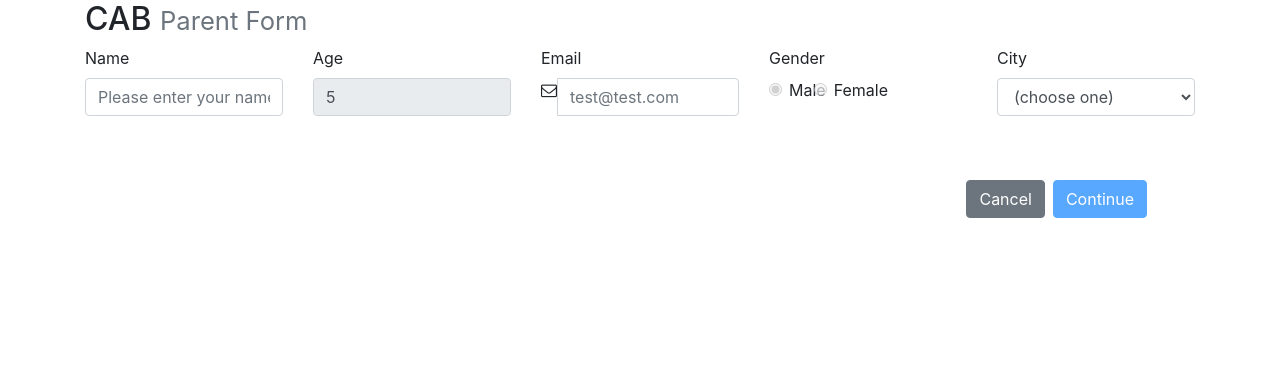
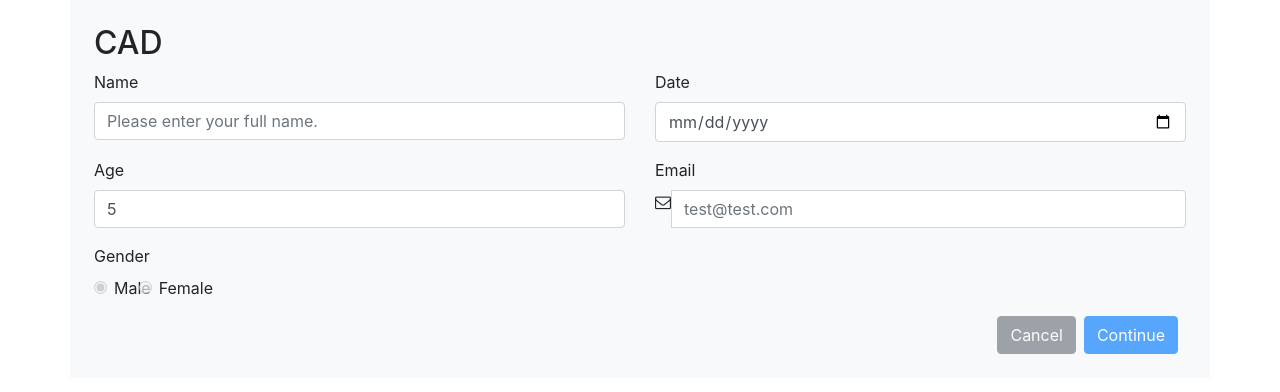
Before and after one commit to resonar09/Angular-Dynamic-Forms, an Angular app: page / in a window 1280 px wide. Shown: the top 392 px of the page. Built offline with nearby package versions, Linux system fonts and the light colour scheme.

Commit message:
Add buttons to model

```diff
--- a/src/app/app.component.ts
+++ b/src/app/app.component.ts
@@ -14,7 +14,7 @@ export class AppComponent {
   title;
 
   constructor() {
-    this.object = CAB;
+    this.object = CAD;
     //this.title = CAB.settings.title;
   }
 }
--- a/src/app/components/dynamic-form/dynamic-form.component.html
+++ b/src/app/components/dynamic-form/dynamic-form.component.html
@@ -1,7 +1,8 @@
-<div class="container">
+<div class="container p-4" [ngClass]="background">
   <h2>{{title}}
     <small class="text-muted">{{subtitle}}</small>
   </h2>
+
   <form novalidate (ngSubmit)="onSubmit(form.value)" [formGroup]="form">
     <div [ngClass]="row">
       <div *ngFor="let control of objectControls" class="" [ngClass]="(control.size) ? control.size : col">
@@ -9,8 +10,12 @@
 
           <label [attr.for]="control">{{control.label}}</label>
           <div [ngSwitch]="control.type">
-            <input *ngSwitchCase="'text'" class="form-control" [formControlName]="control.key" [id]="control.key" [type]="control.type" [placeholder]="control.placeholder"
-              [readonly]="control.readOnly">
+            <input *ngSwitchCase="'text'" class="form-control" [formControlName]="control.key" [id]="control.key" [type]="control.type"
+              [placeholder]="control.placeholder" [readonly]="control.readOnly">
+            <input *ngSwitchCase="'number'" class="form-control" [formControlName]="control.key" [id]="control.key" [type]="control.type"
+              [placeholder]="control.placeholder" [readonly]="control.readOnly">
+            <input *ngSwitchCase="'date'" class="form-control" [formControlName]="control.key" [id]="control.key" [type]="control.type"
+              [placeholder]="control.placeholder" [readonly]="control.readOnly">
             <div *ngSwitchCase="'email'" class="input-group">
               <span class="input-group-addon" id="sizing-addon1">
                 <i class="fa fa-envelope-o" aria-hidden="true"></i>
@@ -47,10 +52,11 @@
         </div>
       </div>
     </div>
-    <div class="p-5">
-      <button [disabled]="!form.valid" type="submit" class="btn btn-primary float-right ">Continue</button>
-      <button type="cancel" class="btn btn-secondary float-right mr-2">Cancel</button>
+    <div class="d-flex flex-row-reverse">
+    <div *ngFor="let button of objectButtons" class="mr-2">
+          <button [disabled]="!form.valid" [type]="button.type" class="btn" [ngClass]="button.class">{{button.label}}</button>
     </div>
+  </div>
   </form>
   <div *ngIf="debug">
     <hr />
--- a/src/app/components/dynamic-form/dynamic-form.component.ts
+++ b/src/app/components/dynamic-form/dynamic-form.component.ts
@@ -26,9 +26,11 @@ export class DynamicFormComponent implements OnInit {
   form: FormGroup;
   objectProps;
   objectControls;
+  objectButtons;
   objectValidationCustom;
   objectKeys = Object.keys;
   title: string = "";
+  background: string = "";
   subtitle: string = "";
   debug: boolean = false;
   layout: string = "";
@@ -49,7 +51,10 @@ export class DynamicFormComponent implements OnInit {
       .map(prop => {
         return Object.assign({}, { key: prop }, this.dataObject.controls[prop]);
       });
-    console.log(this.objectControls);
+      this.objectButtons = Object.keys(this.dataObject.buttons)
+      .map(prop => {
+        return Object.assign({}, { key: prop }, this.dataObject.buttons[prop]);
+      });
     // setup the form
     const formGroup = {};
 
@@ -57,6 +62,7 @@ export class DynamicFormComponent implements OnInit {
     this.debug = this.dataObject['settings'].debug;
     this.subtitle = this.dataObject['settings'].subtitle;
     this.layout = this.dataObject['settings'].layout;
+    this.background = this.dataObject['settings'].background;
 
     if (this.layout === 'inline') {
       this.row = 'row';
--- a/src/app/models/CAD.ts
+++ b/src/app/models/CAD.ts
@@ -9,6 +9,7 @@ export const CAD = {
     label: 'Settings',
     title: 'CAD',
     // subtitle: '',
+    background: 'bg-light',
     debug: false,
     layout: 'two-column'
   },
@@ -22,11 +23,20 @@ export const CAD = {
         required: true
       }
     },
+    date: {
+      label: 'Date',
+      value: '',
+      placeholder: '__/__/____',
+      type: 'date',
+      validation: {
+        required: true
+      }
+    },
     age: {
       label: 'Age',
       value: 5,
-      type: 'text',
-      readOnly: true,
+      type: 'number',
+      readOnly: false,
       validation: {
         min: 3,
         max: 10,
@@ -55,5 +65,17 @@ export const CAD = {
         { label: "Female", value: 'F' }
       ]
     }
+  },
+  buttons: {
+    continue: {
+      label: 'Continue',
+      type: 'submit',
+      class: 'btn-primary'
+    },
+    cancel: {
+      label: 'Cancel',
+      type: 'cancel',
+      class: 'btn-secondary'
+    }
   }
 }
```
